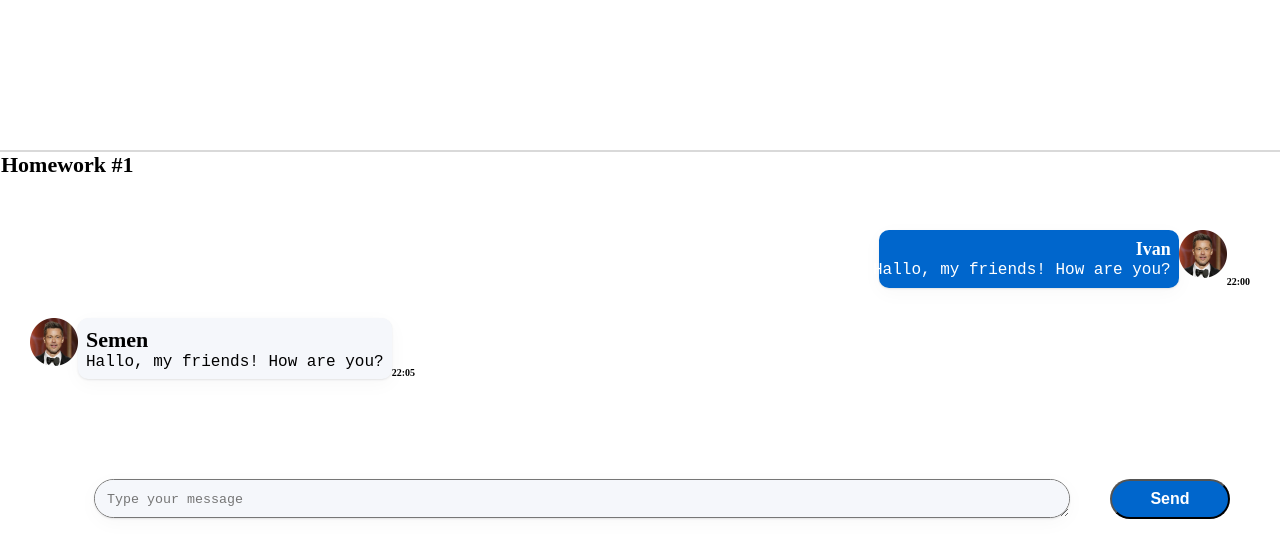
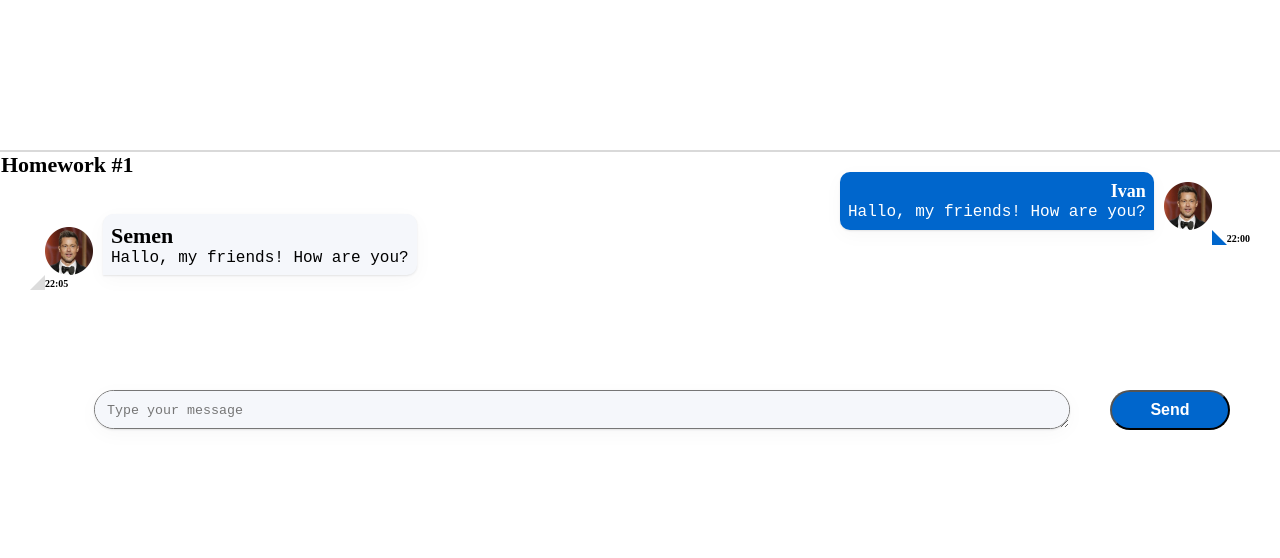
Before and after one commit to zudilinv/HomeWork, a React (Create React App) app: page / in a window 1280 px wide. Shown: the top 558 px of the page. Built offline with nearby package versions, Linux system fonts and the light colour scheme.

Commit message:
Home Work-1-2

```diff
--- a/src/s2-homeworks/hw01/friend-message/FriendMessage.module.css
+++ b/src/s2-homeworks/hw01/friend-message/FriendMessage.module.css
@@ -10,30 +10,32 @@
 .friendImageAndText {
     display: flex;
     flex-direction:row;
+    width: 0;
+    height: 0;
+    border-bottom: 15px solid gainsboro;
+    border-left: 15px solid transparent;
+    align-items: end;
 
 }
 
 .friendImageAndText img {
     width: 48px;
     height: 48px;
-
-
+    margin-right: 10px;
 }
 
 .friendText {
     font-style: normal;
     font-weight: 400;
     font-size: 16px;
-    border-radius: 10px;
+    border-radius:  10px 10px 10px 0px;
     max-width: 527px;
     position: relative;
-    min-width: 250px;
     display: flex;
     flex-direction: column;
     align-items: flex-start;
     padding: 8px;
     box-sizing: border-box;
-    border-radius: 10px;
     background: #F5F7FB;
     box-shadow: 0px 5px 20px rgba(29, 33, 38, 0.03), 0px 1px 2px rgba(29, 33, 38, 0.1);
 }
--- a/src/s2-homeworks/hw01/message/Message.module.css
+++ b/src/s2-homeworks/hw01/message/Message.module.css
@@ -10,24 +10,26 @@
 .imageAndText {
     display: flex;
     flex-direction: row-reverse;
+    width: 0;
+    height: 0;
+    border-bottom: 15px solid #0066CC;
+    border-right: 15px solid transparent;
+    align-items: end;
 }
 
 .imageAndText img {
     width: 48px;
     height: 48px;
-
-
+    margin-left: 10px;
 }
 
 .text {
     font-style: normal;
     font-weight: 400;
     font-size: 16px;
-    border-radius: 10px;
-    min-width: 300px;
+    border-radius: 10px 10px 0px 10px;
     max-width: 527px;
     position: relative;
-    width: 200px;
     background: #0066CC;
     box-shadow: 0px 5px 20px rgba(29, 33, 38, 0.03), 0px 1px 2px rgba(29, 33, 38, 0.1);
     display: flex;
@@ -37,8 +39,11 @@
     box-sizing: border-box;
 }
 
-.text:after {
-
+.text::before {
+    width: 0;
+    height: 0;
+    border-bottom: 100px solid red;
+    border-right: 100px solid transparent;
 }
 
 .name {
@@ -60,7 +65,6 @@
 .time {
     display: flex;
     align-items: flex-end;
-
     font-weight: 600;
     font-size: 10px;
     line-height: 12px;
```
